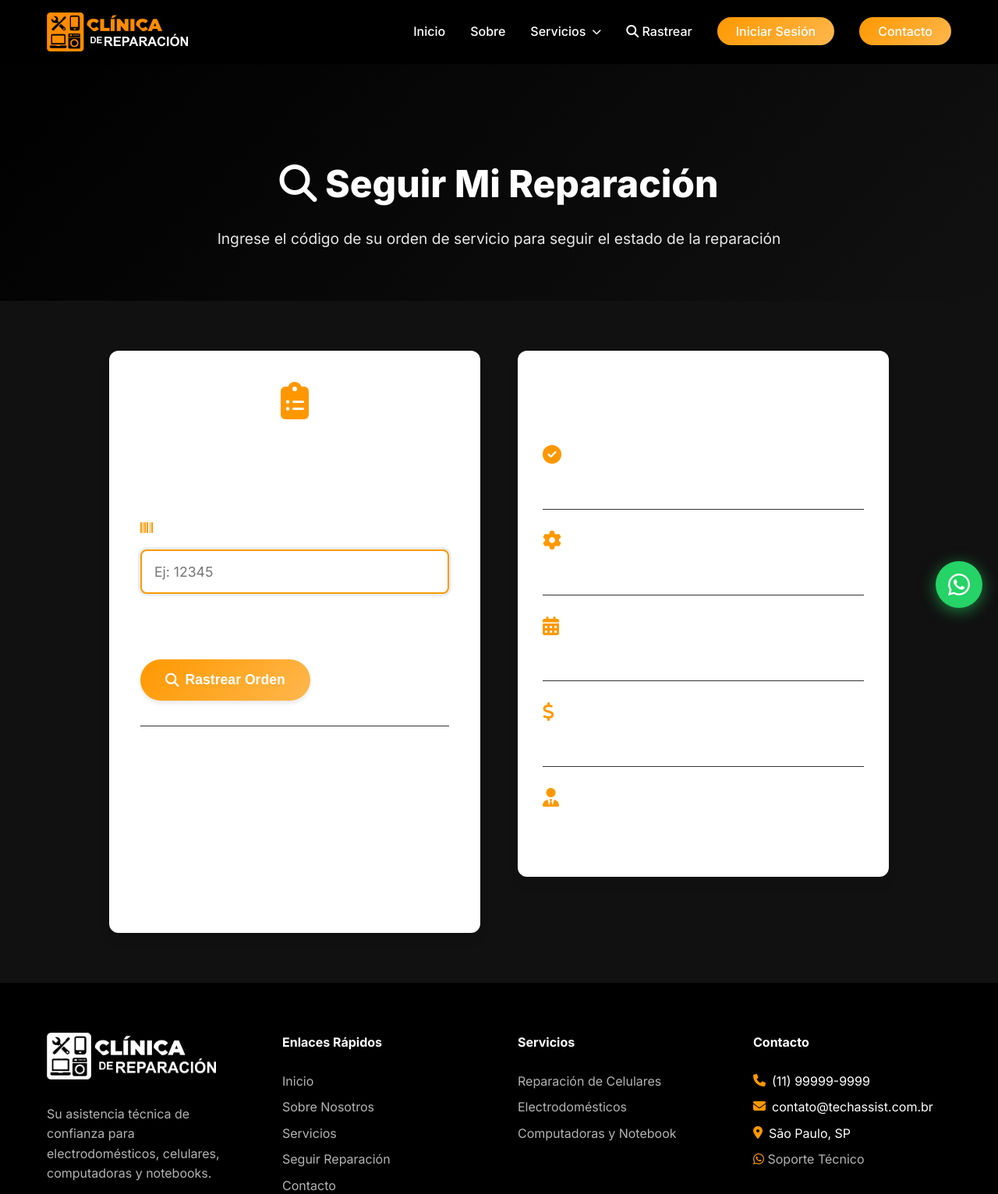
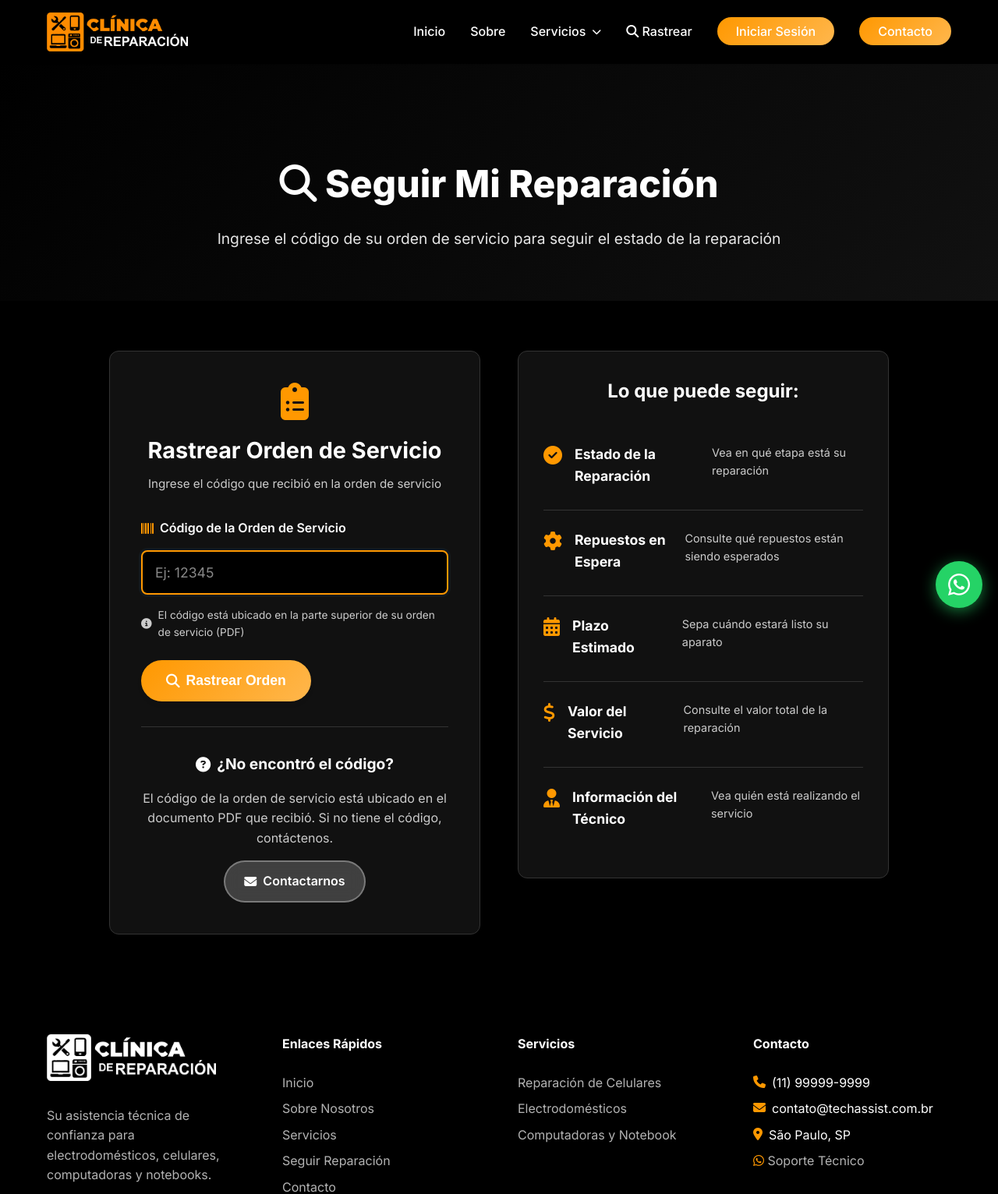
Before and after one commit to raisilvacor/clinicareparacion, a Python web app: template templates/rastrear.html in a window 1280 px wide. Shown: the top 1532 px of the page at 78% size. Run offline with Jinja, Linux system fonts and the light colour scheme; the template is opened without the code that fills it, so the values that code supplies are empty.

Commit message:
TraducciÃ³n completa a espaÃ±ol y cambio de moneda a ARS$ - Fondos negros en pÃ¡ginas de rastreo

```diff
--- a/templates/rastrear.html
+++ b/templates/rastrear.html
@@ -106,7 +106,7 @@
 <style>
 .tracking-section {
     padding: 4rem 0;
-    background: var(--bg-secondary);
+    background: #000000;
     min-height: 60vh;
 }
 
@@ -120,10 +120,11 @@
 }
 
 .tracking-form-card {
-    background: white;
+    background: #111111;
     border-radius: 12px;
     padding: 2.5rem;
     box-shadow: var(--shadow-lg);
+    border: 1px solid #333333;
 }
 
 .form-header {
@@ -140,12 +141,12 @@
 
 .form-header h2 {
     font-size: 1.8rem;
-    color: var(--text-primary);
+    color: #ffffff;
     margin-bottom: 0.5rem;
 }
 
 .form-header p {
-    color: var(--text-secondary);
+    color: #cccccc;
     font-size: 0.95rem;
 }
 
@@ -162,7 +163,7 @@
     align-items: center;
     gap: 0.5rem;
     font-weight: 600;
-    color: var(--text-primary);
+    color: #ffffff;
     margin-bottom: 0.5rem;
 }
 
@@ -173,10 +174,12 @@
 .tracking-form input {
     width: 100%;
     padding: 1rem;
-    border: 2px solid var(--border-color);
+    border: 2px solid #333333;
     border-radius: 8px;
     font-size: 1.1rem;
     transition: all 0.3s ease;
+    background: #000000;
+    color: #ffffff;
 }
 
 .tracking-form input:focus {
@@ -185,25 +188,29 @@
     box-shadow: 0 0 0 3px rgba(33, 95, 151, 0.1);
 }
 
+.tracking-form input::placeholder {
+    color: #888888;
+}
+
 .form-help {
     display: flex;
     align-items: center;
     gap: 0.5rem;
     margin-top: 0.5rem;
-    color: var(--text-secondary);
+    color: #cccccc;
     font-size: 0.85rem;
 }
 
 .tracking-info {
     margin-top: 2rem;
     padding-top: 2rem;
-    border-top: 1px solid var(--border-color);
+    border-top: 1px solid #333333;
     text-align: center;
 }
 
 .tracking-info h3 {
     font-size: 1.2rem;
-    color: var(--text-primary);
+    color: #ffffff;
     margin-bottom: 1rem;
     display: flex;
     align-items: center;
@@ -212,21 +219,22 @@
 }
 
 .tracking-info p {
-    color: var(--text-secondary);
+    color: #cccccc;
     margin-bottom: 1rem;
     line-height: 1.6;
 }
 
 .tracking-features {
-    background: white;
+    background: #111111;
     border-radius: 12px;
     padding: 2rem;
     box-shadow: var(--shadow-lg);
+    border: 1px solid #333333;
 }
 
 .tracking-features h3 {
     font-size: 1.5rem;
-    color: var(--text-primary);
+    color: #ffffff;
     margin-bottom: 1.5rem;
     text-align: center;
 }
@@ -238,7 +246,7 @@
 
 .features-list li {
     padding: 1.5rem 0;
-    border-bottom: 1px solid var(--border-color);
+    border-bottom: 1px solid #333333;
     display: flex;
     gap: 1rem;
     align-items: start;
@@ -257,13 +265,13 @@
 
 .features-list li strong {
     display: block;
-    color: var(--text-primary);
+    color: #ffffff;
     margin-bottom: 0.3rem;
     font-size: 1.1rem;
 }
 
 .features-list li p {
-    color: var(--text-secondary);
+    color: #cccccc;
     font-size: 0.9rem;
     margin: 0;
 }
```
Also changed, not shown: templates/rastreamento_resultado.html (+52 -49 lines).
